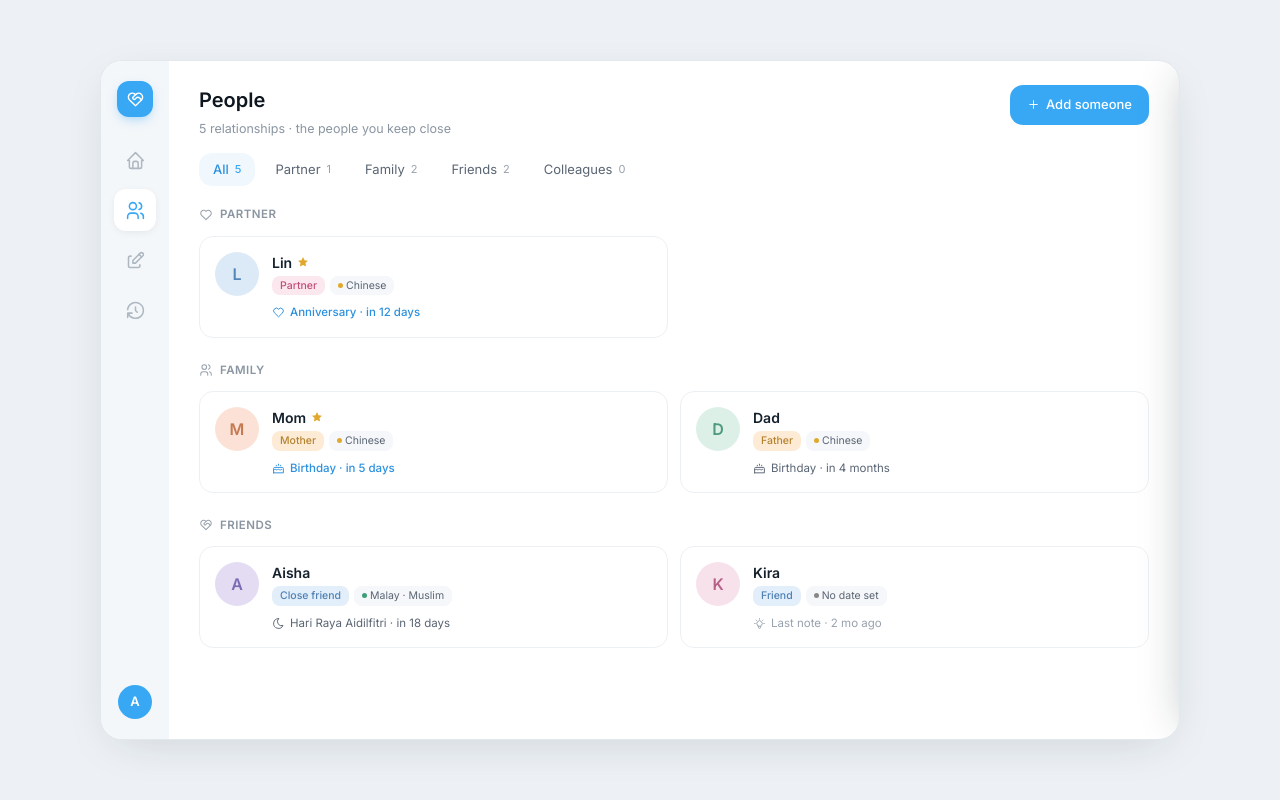
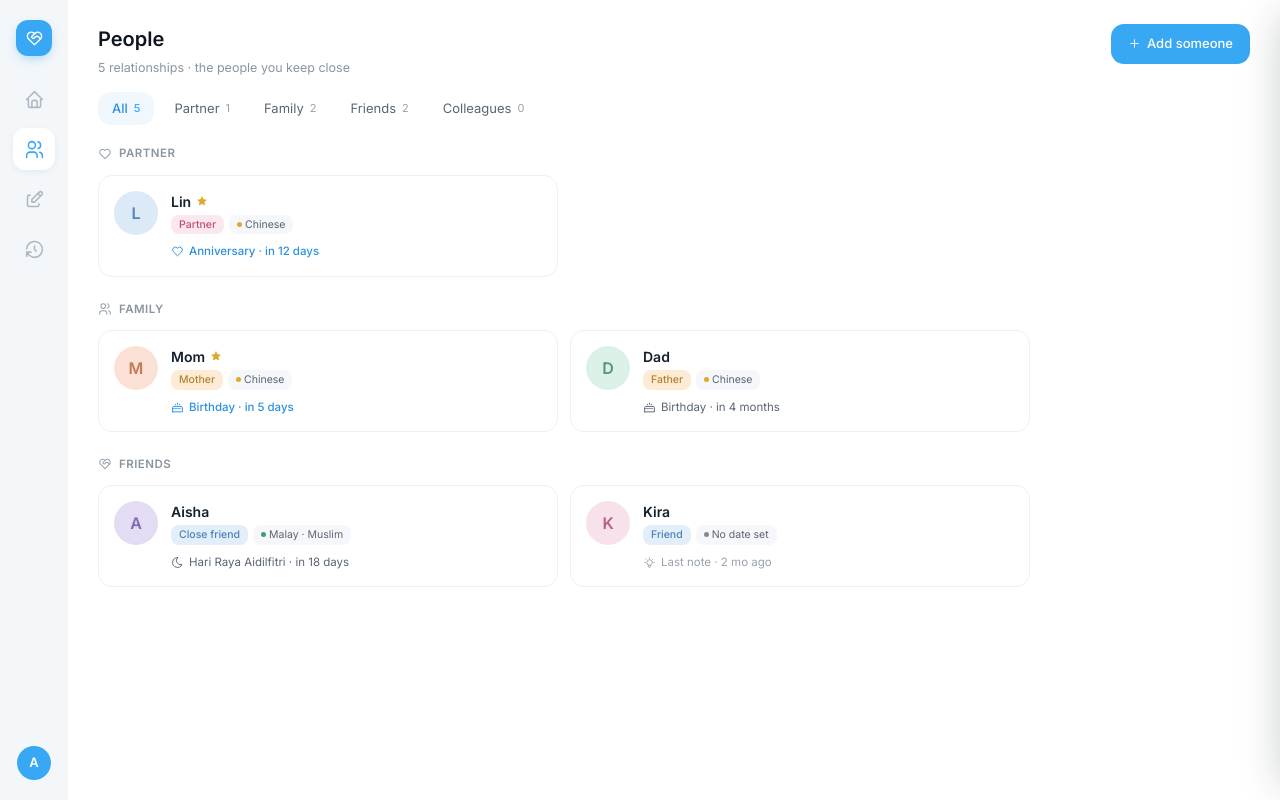
Before and after one commit to duofung/keepsake, a Next.js app in the folder web/: page /people in a window 1280 px wide. Built offline with nearby package versions, Linux system fonts and the light colour scheme.

Commit message:
Make app shell fill desktop viewport

```diff
--- a/web/app/globals.css
+++ b/web/app/globals.css
@@ -22,16 +22,15 @@
 html, body { height: 100%; }
 body {
   font-family: 'Inter', -apple-system, BlinkMacSystemFont, 'Segoe UI', sans-serif;
-  background: #EDF1F5;
+  background: #FFFFFF;
   color: var(--ink);
   -webkit-font-smoothing: antialiased;
+  margin: 0;
   min-height: 100vh;
-  margin: 0;
-  display: flex;
-  align-items: center;
-  justify-content: center;
-  padding: 24px;
 }
+/* Mobile layout is intentionally not yet adapted — see the responsive TODO in
+   the brief. Below ~720px wide the existing prototype proportions still
+   apply; a proper small-screen pass is a separate task. */
 
 svg.ic {
   width: 1em;
--- a/web/app/layout.tsx
+++ b/web/app/layout.tsx
@@ -21,17 +21,17 @@ export default function RootLayout({ children }: { children: React.ReactNode })
       </head>
       <body>
         <IconSprite />
+        {/* App shell: fills the viewport on desktop / MacBook fullscreen.
+            The 1080×680 prototype card has been retired — visual language
+            (colours, type, spacing inside each view) stays the same. */}
         <div
           style={{
-            width: "100%",
-            maxWidth: 1080,
-            height: 680,
+            width: "100vw",
+            height: "100dvh",
+            minHeight: "100vh",
             background: "#FFFFFF",
-            borderRadius: 22,
-            border: "0.5px solid #E3E8ED",
             overflow: "hidden",
             display: "flex",
-            boxShadow: "0 12px 48px -16px rgba(20,32,43,0.18)",
             position: "relative",
           }}
         >
--- a/web/app/people/PeopleClient.tsx
+++ b/web/app/people/PeopleClient.tsx
@@ -131,7 +131,7 @@ export default function PeopleClient({ payload }: Props) {
               </span>
               {g.toUpperCase()}
             </div>
-            <div style={{ display: "grid", gridTemplateColumns: "repeat(2,1fr)", gap: 12 }}>
+            <div style={{ display: "grid", gridTemplateColumns: "repeat(auto-fill, minmax(360px, 460px))", gap: 12 }}>
               {list.map((p) => {
                 const rel = relationshipById.get(p.relationshipId);
                 const culture = cultureById.get(p.cultureId);
```
Also changed, not shown: 1 other file (tests, documents, lock files or other folders).
